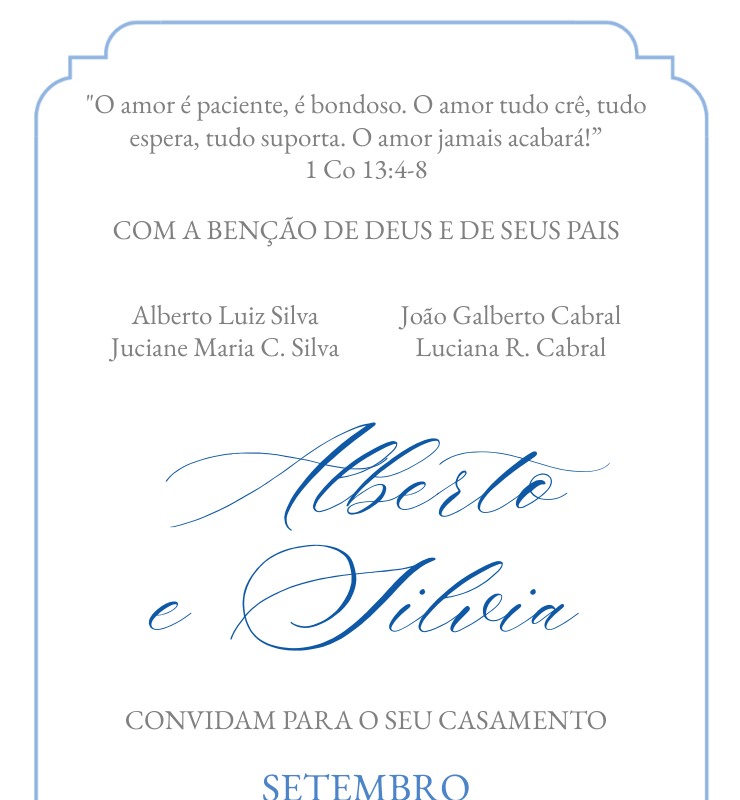
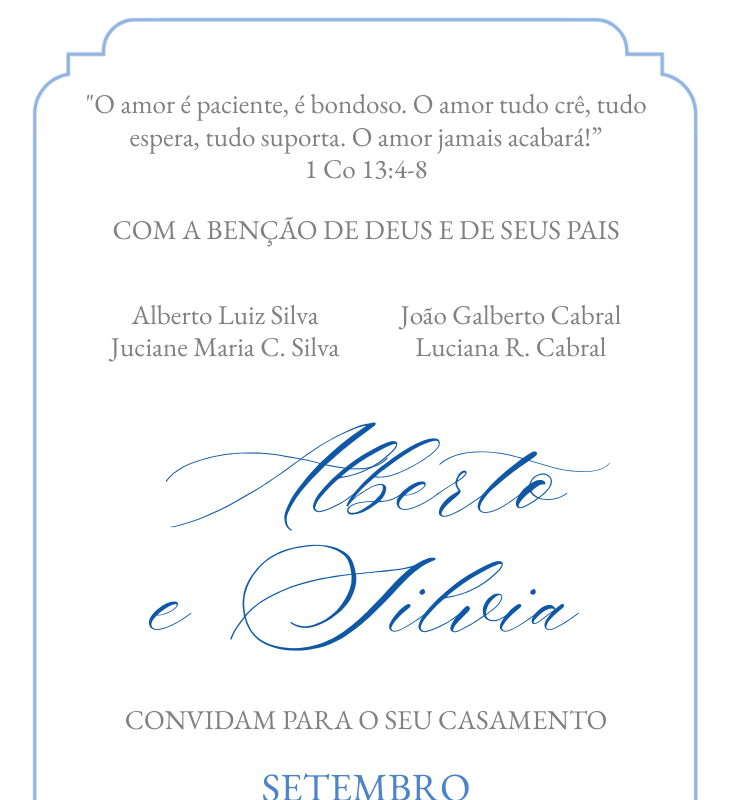
Before and after one commit to l3yAlberto/convite, a Vue app: page / in a window 1280 px wide. Shown: the top 800 px of the page, without its empty margins (274-1014 px from the left). Built offline with nearby package versions, Linux system fonts and the light colour scheme.

Commit message:
Ajuste no Arco

```diff
--- a/src/views/ConviteView.vue
+++ b/src/views/ConviteView.vue
@@ -62,16 +62,18 @@
             <a class="align-content-center" target="_blank" href="https://wa.me/5563991034819?text=Ol%C3%A1,%20gostaria%20de%20confirmar%20minha%20presen%C3%A7a%20no%20casamento%20de%20Alberto%20e%20Silvia">
               <img src="@/assets/img/confirme.png" />
             </a>
-            <!-- <router-link to="manual">
-            </router-link> -->
+
             <a class="align-content-center" target="_blank" href="https://drive.google.com/file/d/1FEY-bQOHHmZ0pSg7qvqTPMejU59MXWgo/view">
               <img src="@/assets/img/manual.png" />
             </a>
           </div>
+
           <div class="interagir mb-5">
             <img  src="@/assets/img/click.png">
             CLIQUE NOS ÍCONES PARA INTERAGIR
           </div>
+
+
         </div>
       </div>
     </div>
@@ -124,7 +126,7 @@
   background-image:
     url('@/assets/flores-baixo.png'),
     url('@/assets/img/arco.png');
-  background-size: 95%, cover;
+  background-size: 95%, 88%;
   background-repeat: no-repeat, no-repeat;
   background-position: bottom center, top center;
   margin-left: 1rem;
```
Also changed, not shown: src/assets/img/arco.png.
